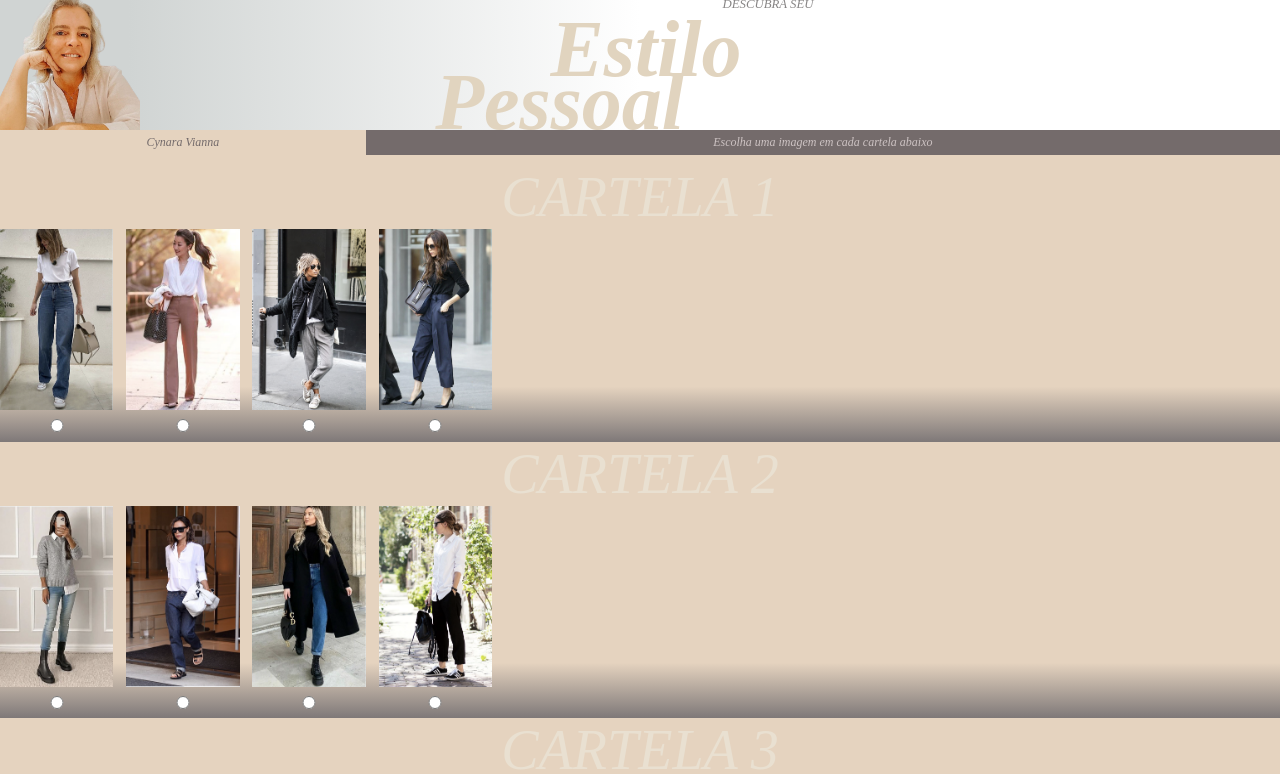
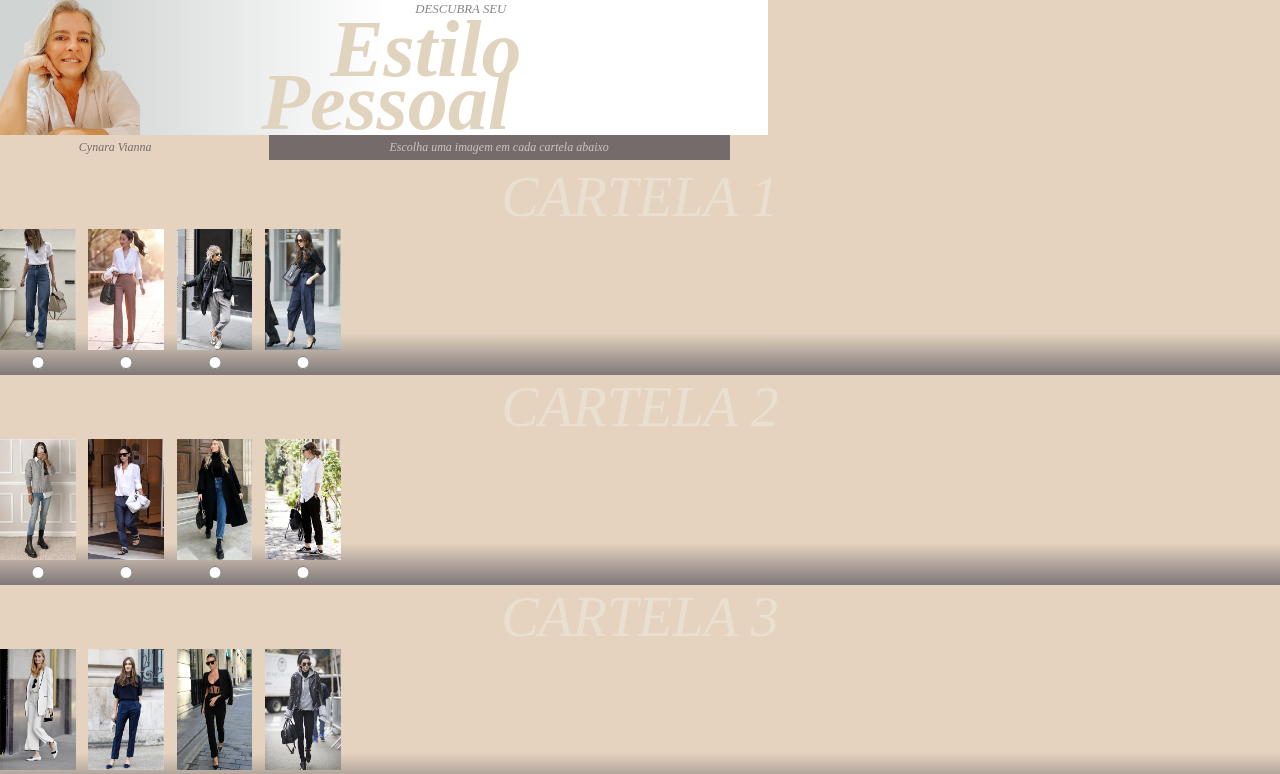
Before and after one commit to jricardocv/test_cynara, a React (Create React App) app: page / in a window 1280 px wide. Shown: the top 774 px of the page. Built offline with nearby package versions, Linux system fonts and the light colour scheme.

Commit message:
Correction-size-22

```diff
--- a/src/Components/Option.css
+++ b/src/Components/Option.css
@@ -1,6 +1,6 @@
 .looks{
-    width:3cm;
-    height: 4.8cm;
+    width:2cm;
+    height: 3.2cm;
     background-color: transparent;
 
 }
--- a/src/Pages/ContentPage.css
+++ b/src/Pages/ContentPage.css
@@ -31,7 +31,7 @@
   .masterheader{
     position: fixed;
     top: -10px;
-    width: 100%;
+    width: 60%;
     height: 165px;
     background-color: transparent;
 
@@ -87,7 +87,7 @@
   }
   .desc{
     font-size: 12px;
-    width: 100%;
+    width: 60%;
     height: 20px;
     background-color: rgb(116,107,107);
     color:rgb(205,195,195);
@@ -100,7 +100,7 @@
   .nome{
     position: relative;
     height:25px;
-    width: 40%;
+    width: 20%;
     font-size: 12px;;
     top: 0;
     text-align: center;
```
